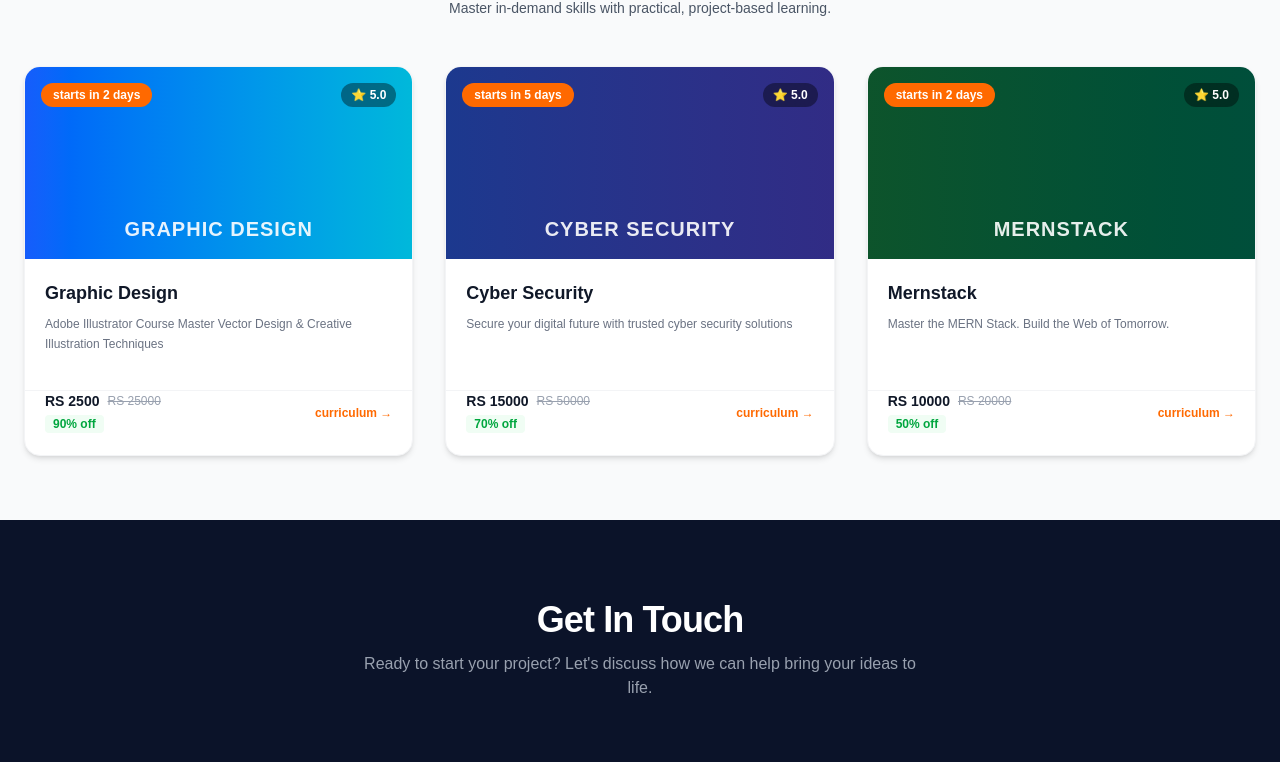
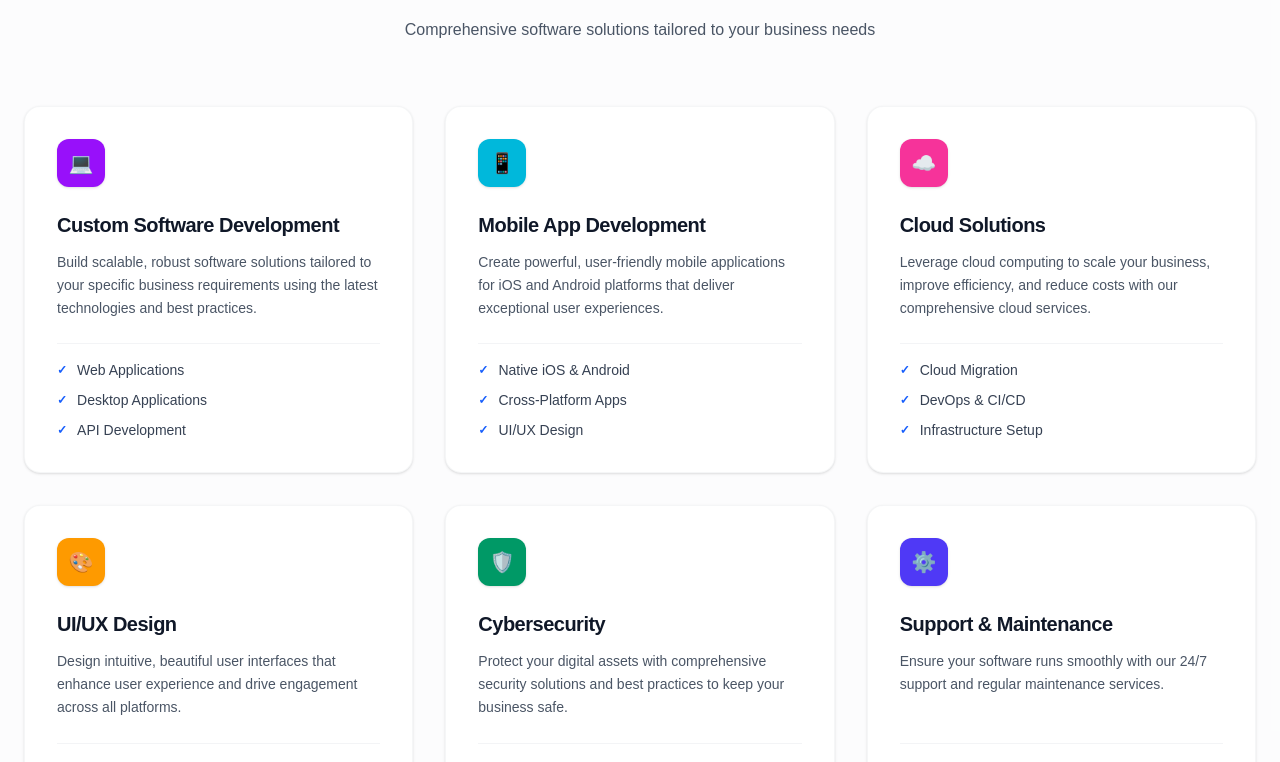
Before and after one commit to headlet/newanext, a Next.js app: page / in a window 1280 px wide. Shown: the part 1556-2318 px from the top of the page. Built offline with nearby package versions, Linux system fonts and the light colour scheme.

Commit message:
services

```diff
--- /dev/null
+++ b/app/components/Services.tsx
@@ -0,0 +1,100 @@
+export default function Services() {
+  const servicesList = [
+    {
+      title: "Custom Software Development",
+      description: "Build scalable, robust software solutions tailored to your specific business requirements using the latest technologies and best practices.",
+      icon: "💻",
+      iconBg: "bg-purple-600",
+      features: ["Web Applications", "Desktop Applications", "API Development"],
+    },
+    {
+      title: "Mobile App Development",
+      description: "Create powerful, user-friendly mobile applications for iOS and Android platforms that deliver exceptional user experiences.",
+      icon: "📱",
+      iconBg: "bg-cyan-500",
+      features: ["Native iOS & Android", "Cross-Platform Apps", "UI/UX Design"],
+    },
+    {
+      title: "Cloud Solutions",
+      description: "Leverage cloud computing to scale your business, improve efficiency, and reduce costs with our comprehensive cloud services.",
+      icon: "☁️",
+      iconBg: "bg-pink-500",
+      features: ["Cloud Migration", "DevOps & CI/CD", "Infrastructure Setup"],
+    },
+    {
+      title: "UI/UX Design",
+      description: "Design intuitive, beautiful user interfaces that enhance user experience and drive engagement across all platforms.",
+      icon: "🎨",
+      iconBg: "bg-amber-500",
+      features: ["User Research", "Prototyping", "Design Systems"],
+    },
+    {
+      title: "Cybersecurity",
+      description: "Protect your digital assets with comprehensive security solutions and best practices to keep your business safe.",
+      icon: "🛡️",
+      iconBg: "bg-emerald-600",
+      features: ["Security Audit", "Vulnerability Testing", "Security Consulting"],
+    },
+    {
+      title: "Support & Maintenance",
+      description: "Ensure your software runs smoothly with our 24/7 support and regular maintenance services.",
+      icon: "⚙️",
+      iconBg: "bg-indigo-600",
+      features: ["24/7 Support", "Regular Updates", "Performance Monitoring"],
+    },
+  ];
+
+  return (
+    <section className="py-20 bg-gray-50/50 text-gray-900">
+      <div className="mx-auto max-w-7xl px-6">
+
+        {/* Section Header */}
+        <div className="text-center mb-16">
+          <h2 className="text-3xl sm:text-4xl font-extrabold tracking-tight text-gray-900">
+            Our Services
+          </h2>
+          <p className="mt-3 text-sm sm:text-base text-gray-600 max-w-xl mx-auto">
+            Comprehensive software solutions tailored to your business needs
+          </p>
+        </div>
+
+        {/* Services Grid */}
+        <div className="grid grid-cols-1 md:grid-cols-2 lg:grid-cols-3 gap-8">
+          {servicesList.map((service, index) => (
+            <div
+              key={index}
+              className="bg-white rounded-2xl p-8 shadow-sm border border-gray-100/80 flex flex-col justify-between hover:shadow-md transition-shadow duration-300"
+            >
+              <div>
+                {/* Icon Box */}
+                <div className={`w-12 h-12 rounded-xl ${service.iconBg} flex items-center justify-center text-white text-xl mb-6 shadow-sm`}>
+                  {service.icon}
+                </div>
+
+                {/* Title & Description */}
+                <h3 className="text-xl font-bold text-gray-900 mb-3 tracking-tight">
+                  {service.title}
+                </h3>
+                <p className="text-sm text-gray-600 leading-relaxed mb-6">
+                  {service.description}
+                </p>
+              </div>
+
+              {/* Feature Checkmarks List */}
+              <ul className="space-y-2.5 pt-4 border-t border-gray-100">
+                {service.features.map((feature, fIndex) => (
+                  <li key={fIndex} className="flex items-center gap-2.5 text-sm font-medium text-gray-700">
+                    <span className="text-blue-600 font-bold text-xs">✓</span>
+                    <span>{feature}</span>
+                  </li>
+                ))}
+              </ul>
+
+            </div>
+          ))}
+        </div>
+
+      </div>
+    </section>
+  );
+}
--- a/app/page.tsx
+++ b/app/page.tsx
@@ -3,6 +3,7 @@ import Hero from "./components/Hero";
 import About from "./components/About";
 import Contact from "./components/Contact";
 import Courses from "./components/Courses";
+import Services from "./components/Services";
 
 
 
@@ -11,6 +12,7 @@ export default function Home() {
     <>
     <Hero />
     <About />
+    <Services />
     <Courses />
     <Contact />
     </>
```
